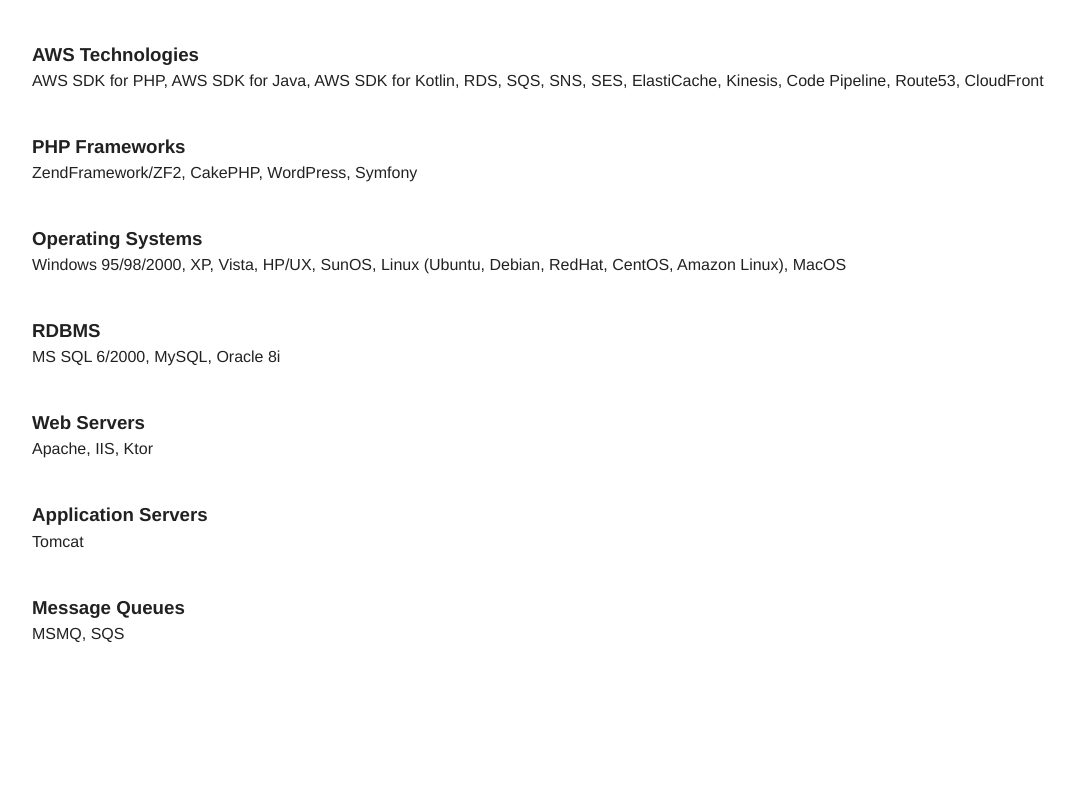
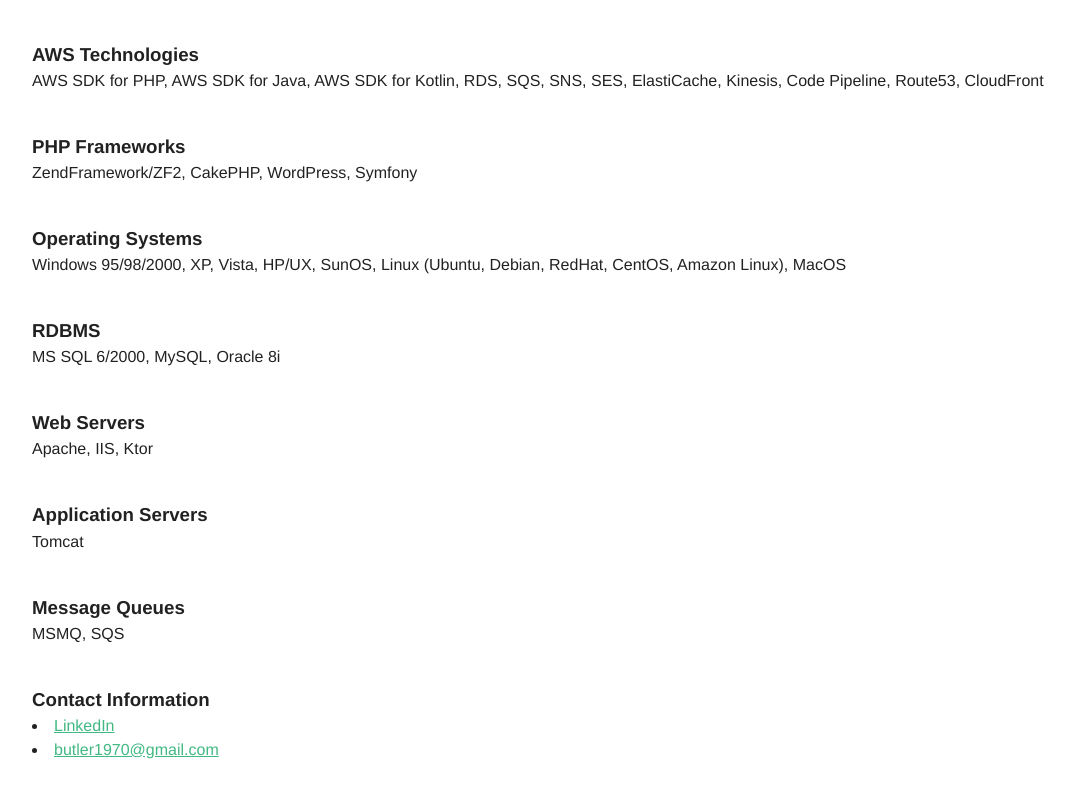
Before and after one commit to butler1970/vue, a Vue app: page /about in a window 1280 px wide. Shown: the part 910-1708 px from the top of the page, without its empty margins (24-1099 px from the left). Before the commit the page ends 1622 px from the top, so only its background shows below. Built offline with nearby package versions, Linux system fonts and the light colour scheme.

Commit message:
Updating AboutPage.

```diff
--- a/src/components/AboutPage.vue
+++ b/src/components/AboutPage.vue
@@ -37,6 +37,10 @@
 
     <h3>Message Queues</h3>
     <p>MSMQ, SQS</p>
+
+    <h3>Contact Information</h3>
+    <li><a target="_blank" href="https://linkedin.com/in/butler1970">LinkedIn</a></li>
+    <li><a target="_blank" href="mailto:butler1970@gmail.com">butler1970@gmail.com</a></li>
   </div>
 </template>
 
```
